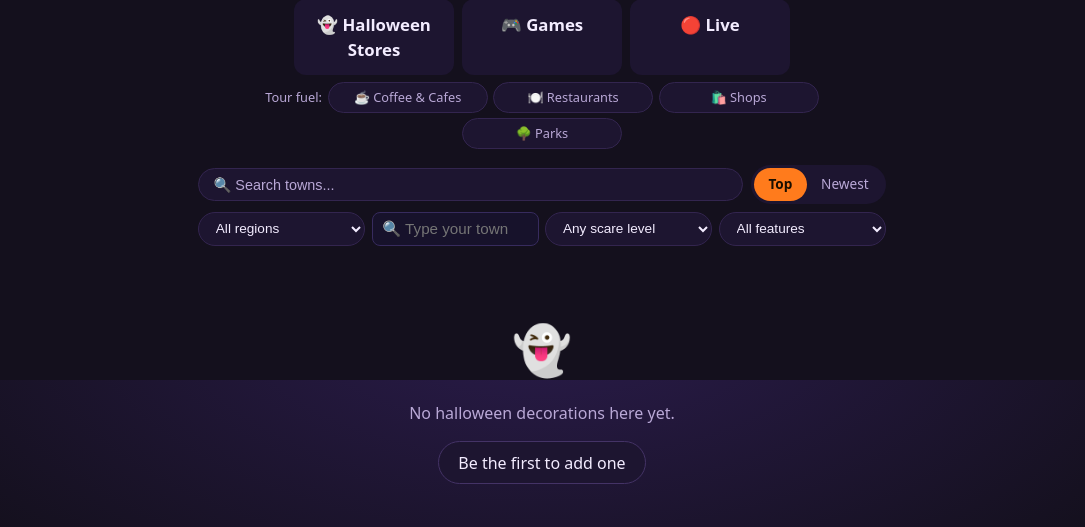
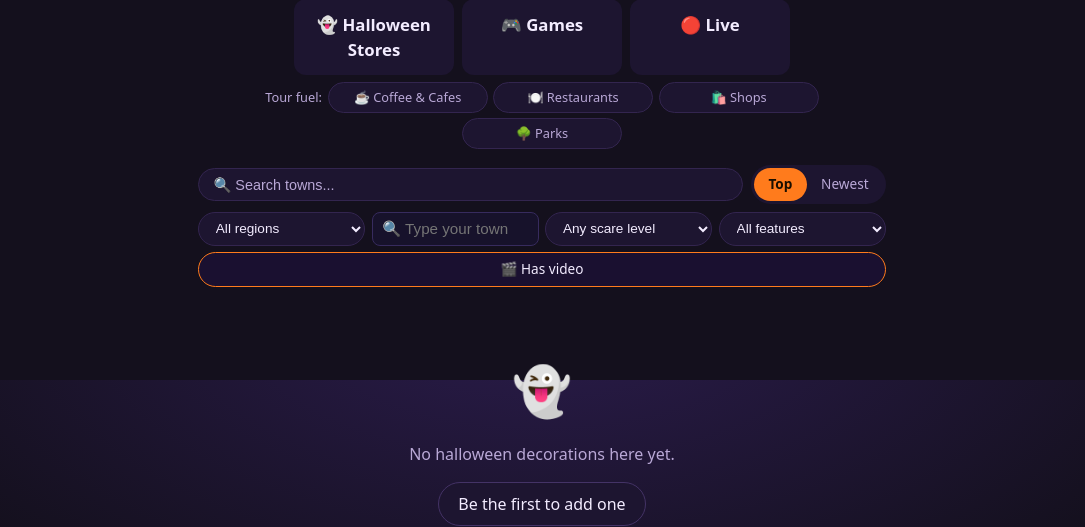
Before and after one commit to SpookyMap/hauntmap, a FastAPI app: page /?cat=halloween&video=1 in a window 1280 px wide. Shown: the part 1220-1747 px from the top of the page, without its empty margins (98-1183 px from the left). Run offline with FastAPI, Linux system fonts and the light colour scheme; data that the repository does not hold is empty; some libraries are stand-ins or nearby versions.

Commit message:
Add 'Has video' feed filter (?video=1): TikTok or video-file pins only
Server-side AND condition in home() composing with cat/state/region/scare/tag/
search; toggle chip in the filter row following the pill pattern; param
preserved across category tabs, sort toggle, state buttons and both GET forms.

```diff
--- a/app/main.py
+++ b/app/main.py
@@ -432,7 +432,8 @@ def make_video_poster(src: Path, dest_name: str) -> str | None:
 
 @app.get("/", response_class=HTMLResponse)
 def home(request: Request, sort: str = "top", town: str = "", town_search: str = "",
-         state: str = "", region: str = "", cat: str = "halloween", scare: str = "", tag: str = ""):
+         state: str = "", region: str = "", cat: str = "halloween", scare: str = "", tag: str = "",
+         video: str = ""):
     cat = cat if cat in CATEGORIES else "halloween"
     sort = sort if sort in ("top", "new") else "top"
     # text search takes priority over dropdown
@@ -523,6 +524,13 @@ def home(request: Request, sort: str = "top", town: str = "", town_search: str =
     if tag in ("animatronics", "inflatables", "handmade", "walkthrough", "projector", "lights", "music", "street-wide", "multi-house", "ticketed", "2025"):
         query += " AND (',' || COALESCE(tags,'') || ',') LIKE ?"
         params.append(f"%,{tag},%")
+    if video.strip() == "1":
+        # "Has video": actual footage only — a TikTok embed/link or an
+        # uploaded video file; photo-only pins drop out.
+        query += (" AND ((tiktok_url IS NOT NULL AND TRIM(tiktok_url) != '')"
+                  " OR LOWER(media_path) LIKE '%.mp4'"
+                  " OR LOWER(media_path) LIKE '%.webm'"
+                  " OR LOWER(media_path) LIKE '%.mov')")
     query += f" ORDER BY {order} LIMIT 100"
     with get_conn(DB_PATH) as conn:
         entries = [row_to_dict(r) for r in conn.execute(query, params).fetchall()]
@@ -535,7 +543,8 @@ def home(request: Request, sort: str = "top", town: str = "", town_search: str =
          "town": town, "towns": towns(cat, state), "states": states(cat),
          "state": state, "region": region, "voted": voted,
          "cat": cat, "cat_labels": CAT_LABELS, "cat_emoji": CAT_EMOJI,
-         "scare": scare, "tag": tag, "sponsors": sponsors,
+         "scare": scare, "tag": tag, "video": "1" if video.strip() == "1" else "",
+         "sponsors": sponsors,
          "tier_labels": {"featured": "Featured Sponsor", "premium": "Premium Sponsor", "title": "Title Sponsor"}},
     )
 
--- a/static/css/style.css
+++ b/static/css/style.css
@@ -120,6 +120,12 @@ a { color: var(--accent); }
   border-radius: 999px; padding: 0.4rem 0.8rem; font-size: 0.85rem; flex: 1 1 160px; min-width: 0;
 }
 .filter-row .town-search { flex: 1 1 160px; min-width: 0; width: auto; }
+.filter-chip {
+  background: var(--bg2); color: var(--muted); border: 1px solid #33254f;
+  border-radius: 999px; padding: 0.4rem 0.8rem; font-size: 0.85rem;
+  text-decoration: none; text-align: center; flex: 1 1 160px; min-width: 0;
+}
+.filter-chip.active { color: var(--ink); border-color: var(--accent); background: #1a1030; }
 .book-banner {
   margin-top: 1rem; display: flex; justify-content: center;
 }
@@ -279,7 +285,7 @@ a { color: var(--accent); }
   .state-btn, .cat-btn-main, .cat-tabs a { flex-basis: calc(20% - 0.5rem); }
   .cat-btn-sub { flex-basis: calc(20% - 0.35rem); }
   .cat-sub-label { flex-basis: 100%; text-align: center; }
-  .filter-row select, .filter-row .town-search { flex-basis: calc(20% - 0.4rem); }
+  .filter-row select, .filter-row .town-search, .filter-row .filter-chip { flex-basis: calc(20% - 0.4rem); }
 }
 .card {
   background: var(--card); border-radius: var(--radius); overflow: hidden;
--- a/templates/base.html
+++ b/templates/base.html
@@ -7,7 +7,7 @@
 <link rel="preconnect" href="https://fonts.googleapis.com">
 <link rel="preconnect" href="https://fonts.gstatic.com" crossorigin>
 <link href="https://fonts.googleapis.com/css2?family=Creepster&display=swap" rel="stylesheet">
-<link rel="stylesheet" href="/static/css/style.css?v=20261020x">
+<link rel="stylesheet" href="/static/css/style.css?v=20261021a">
 {% block head %}{% endblock %}
 </head>
 <body>
--- a/templates/index.html
+++ b/templates/index.html
@@ -61,18 +61,18 @@
 {% endif %}
 
 <div class="cat-tabs-main">
-  <a href="/?cat=halloween{% if sort != 'top' %}&sort={{ sort }}{% endif %}{% if town %}&town={{ town }}{% endif %}" class="cat-btn-main {% if cat == 'halloween' %}active{% endif %}">&#x1F383; Haunt Map</a>
-  <a href="/?cat=christmas{% if sort != 'top' %}&sort={{ sort }}{% endif %}{% if town %}&town={{ town }}{% endif %}" class="cat-btn-main {% if cat == 'christmas' %}active{% endif %}">&#x1F384; Jolly Map</a>
-  <a href="/?cat=haunted_houses{% if sort != 'top' %}&sort={{ sort }}{% endif %}{% if town %}&town={{ town }}{% endif %}" class="cat-btn-main {% if cat == 'haunted_houses' %}active{% endif %}">&#x1F3DA;&#xFE0F; Haunted Houses</a>
-  <a href="/?cat=events{% if sort != 'top' %}&sort={{ sort }}{% endif %}{% if town %}&town={{ town }}{% endif %}" class="cat-btn-main {% if cat == 'events' %}active{% endif %}">&#x1F3AA; Events</a>
-  <a href="/?cat=halloween_stores{% if sort != 'top' %}&sort={{ sort }}{% endif %}{% if town %}&town={{ town }}{% endif %}" class="cat-btn-main {% if cat == 'halloween_stores' %}active{% endif %}">&#x1F47B; Halloween Stores</a>
+  <a href="/?cat=halloween{% if sort != 'top' %}&sort={{ sort }}{% endif %}{% if town %}&town={{ town }}{% endif %}{% if video %}&video=1{% endif %}" class="cat-btn-main {% if cat == 'halloween' %}active{% endif %}">&#x1F383; Haunt Map</a>
+  <a href="/?cat=christmas{% if sort != 'top' %}&sort={{ sort }}{% endif %}{% if town %}&town={{ town }}{% endif %}{% if video %}&video=1{% endif %}" class="cat-btn-main {% if cat == 'christmas' %}active{% endif %}">&#x1F384; Jolly Map</a>
+  <a href="/?cat=haunted_houses{% if sort != 'top' %}&sort={{ sort }}{% endif %}{% if town %}&town={{ town }}{% endif %}{% if video %}&video=1{% endif %}" class="cat-btn-main {% if cat == 'haunted_houses' %}active{% endif %}">&#x1F3DA;&#xFE0F; Haunted Houses</a>
+  <a href="/?cat=events{% if sort != 'top' %}&sort={{ sort }}{% endif %}{% if town %}&town={{ town }}{% endif %}{% if video %}&video=1{% endif %}" class="cat-btn-main {% if cat == 'events' %}active{% endif %}">&#x1F3AA; Events</a>
+  <a href="/?cat=halloween_stores{% if sort != 'top' %}&sort={{ sort }}{% endif %}{% if town %}&town={{ town }}{% endif %}{% if video %}&video=1{% endif %}" class="cat-btn-main {% if cat == 'halloween_stores' %}active{% endif %}">&#x1F47B; Halloween Stores</a>
   <a href="/games" class="cat-btn-main">&#x1F3AE; Games</a>
-  <a href="/?cat=live{% if sort != 'top' %}&sort={{ sort }}{% endif %}{% if town %}&town={{ town }}{% endif %}" class="cat-btn-main {% if cat == 'live' %}active{% endif %}">&#x1F534; Live</a>
+  <a href="/?cat=live{% if sort != 'top' %}&sort={{ sort }}{% endif %}{% if town %}&town={{ town }}{% endif %}{% if video %}&video=1{% endif %}" class="cat-btn-main {% if cat == 'live' %}active{% endif %}">&#x1F534; Live</a>
 </div>
 <div class="cat-tabs-sub">
   <span class="cat-sub-label">Tour fuel:</span>
   {% for c in ['coffee', 'restaurants', 'shops', 'parks'] %}
-  <a href="/?cat={{ c }}{% if sort != 'top' %}&sort={{ sort }}{% endif %}{% if town %}&town={{ town }}{% endif %}" class="cat-btn-sub {% if cat == c %}active{% endif %}">{{ cat_emoji[c] }} {{ cat_labels[c] }}</a>
+  <a href="/?cat={{ c }}{% if sort != 'top' %}&sort={{ sort }}{% endif %}{% if town %}&town={{ town }}{% endif %}{% if video %}&video=1{% endif %}" class="cat-btn-sub {% if cat == c %}active{% endif %}">{{ cat_emoji[c] }} {{ cat_labels[c] }}</a>
   {% endfor %}
 </div>
 <div class="feed-controls">
@@ -82,18 +82,20 @@
       <input type="hidden" name="cat" value="{{ cat }}">
       {% if scare %}<input type="hidden" name="scare" value="{{ scare }}">{% endif %}
       {% if tag %}<input type="hidden" name="tag" value="{{ tag }}">{% endif %}
+      {% if video %}<input type="hidden" name="video" value="1">{% endif %}
       {% if town %}<input type="hidden" name="town" value="{{ town }}">{% endif %}
       {% if state %}<input type="hidden" name="state" value="{{ state }}">{% endif %}
       <input type="text" name="town_search" value="" placeholder="&#x1F50D; Search towns..." class="town-search-inline">
     </form>
     <div class="sort-toggle">
-      <a href="/?cat={{ cat }}&sort=top{% if town %}&town={{ town }}{% endif %}" class="{% if sort == 'top' %}active{% endif %}">Top</a>
-      <a href="/?cat={{ cat }}&sort=new{% if town %}&town={{ town }}{% endif %}" class="{% if sort == 'new' %}active{% endif %}">Newest</a>
+      <a href="/?cat={{ cat }}&sort=top{% if town %}&town={{ town }}{% endif %}{% if video %}&video=1{% endif %}" class="{% if sort == 'top' %}active{% endif %}">Top</a>
+      <a href="/?cat={{ cat }}&sort=new{% if town %}&town={{ town }}{% endif %}{% if video %}&video=1{% endif %}" class="{% if sort == 'new' %}active{% endif %}">Newest</a>
     </div>
   </div>
   <form method="get" action="/" class="town-filter">
     <input type="hidden" name="sort" value="{{ sort }}">
     <input type="hidden" name="cat" value="{{ cat }}">
+    {% if video %}<input type="hidden" name="video" value="1">{% endif %}
     <div class="filter-row">
     {% if states|length > 1 %}
     <select name="state" onchange="this.form.submit()">
@@ -141,6 +143,7 @@
       <option value="multi-house" {% if tag == 'multi-house' %}selected{% endif %}>Multi-house</option>
       <option value="ticketed" {% if tag == 'ticketed' %}selected{% endif %}>Ticketed admission</option>
     </select>
+    <a href="/?cat={{ cat }}{% if sort != 'top' %}&sort={{ sort }}{% endif %}{% if town %}&town={{ town }}{% endif %}{% if state %}&state={{ state }}{% endif %}{% if region %}&region={{ region }}{% endif %}{% if scare %}&scare={{ scare }}{% endif %}{% if tag %}&tag={{ tag }}{% endif %}{% if not video %}&video=1{% endif %}" class="filter-chip {% if video %}active{% endif %}">&#x1F3AC; Has video</a>
     </div>
   </form>
 </div>
@@ -185,20 +188,20 @@
 {% endif %}
 
 <div class="state-tabs-bottom">
-  <a href="/?cat={{ cat }}{% if sort != 'top' %}&sort={{ sort }}{% endif %}{% if scare %}&scare={{ scare }}{% endif %}{% if tag %}&tag={{ tag }}{% endif %}" class="state-btn {% if not state and not region %}active{% endif %}">All</a>
-  <a href="/?cat={{ cat }}&state=NJ{% if sort != 'top' %}&sort={{ sort }}{% endif %}{% if scare %}&scare={{ scare }}{% endif %}{% if tag %}&tag={{ tag }}{% endif %}" class="state-btn {% if state == 'NJ' %}active{% endif %}">New Jersey</a>
-  <a href="/?cat={{ cat }}&state=NY{% if sort != 'top' %}&sort={{ sort }}{% endif %}{% if scare %}&scare={{ scare }}{% endif %}{% if tag %}&tag={{ tag }}{% endif %}" class="state-btn {% if state == 'NY' and not region %}active{% endif %}">New York</a>
-  <a href="/?cat={{ cat }}&state=PA{% if sort != 'top' %}&sort={{ sort }}{% endif %}{% if scare %}&scare={{ scare }}{% endif %}{% if tag %}&tag={{ tag }}{% endif %}" class="state-btn {% if state == 'PA' %}active{% endif %}">Philadelphia</a>
-  <a href="/?cat={{ cat }}&region=long-island{% if sort != 'top' %}&sort={{ sort }}{% endif %}{% if scare %}&scare={{ scare }}{% endif %}{% if tag %}&tag={{ tag }}{% endif %}" class="state-btn {% if region == 'long-island' %}active{% endif %}">Long Island</a>
-  <a href="/?cat={{ cat }}&region=manhattan{% if sort != 'top' %}&sort={{ sort }}{% endif %}{% if scare %}&scare={{ scare }}{% endif %}{% if tag %}&tag={{ tag }}{% endif %}" class="state-btn {% if region == 'manhattan' %}active{% endif %}">Manhattan</a>
-  <a href="/?cat={{ cat }}&region=brooklyn{% if sort != 'top' %}&sort={{ sort }}{% endif %}{% if scare %}&scare={{ scare }}{% endif %}{% if tag %}&tag={{ tag }}{% endif %}" class="state-btn {% if region == 'brooklyn' %}active{% endif %}">Brooklyn</a>
-  <a href="/?cat={{ cat }}&region=queens{% if sort != 'top' %}&sort={{ sort }}{% endif %}{% if scare %}&scare={{ scare }}{% endif %}{% if tag %}&tag={{ tag }}{% endif %}" class="state-btn {% if region == 'queens' %}active{% endif %}">Queens</a>
-  <a href="/?cat={{ cat }}&region=bronx{% if sort != 'top' %}&sort={{ sort }}{% endif %}{% if scare %}&scare={{ scare }}{% endif %}{% if tag %}&tag={{ tag }}{% endif %}" class="state-btn {% if region == 'bronx' %}active{% endif %}">Bronx</a>
-  <a href="/?cat={{ cat }}&region=staten-island{% if sort != 'top' %}&sort={{ sort }}{% endif %}{% if scare %}&scare={{ scare }}{% endif %}{% if tag %}&tag={{ tag }}{% endif %}" class="state-btn {% if region == 'staten-island' %}active{% endif %}">Staten Island</a>
-  <a href="/?cat={{ cat }}&region=boston{% if sort != 'top' %}&sort={{ sort }}{% endif %}{% if scare %}&scare={{ scare }}{% endif %}{% if tag %}&tag={{ tag }}{% endif %}" class="state-btn {% if region == 'boston' %}active{% endif %}">Boston</a>
-  <a href="/?cat={{ cat }}&state=MD{% if sort != 'top' %}&sort={{ sort }}{% endif %}{% if scare %}&scare={{ scare }}{% endif %}{% if tag %}&tag={{ tag }}{% endif %}" class="state-btn {% if state == 'MD' %}active{% endif %}">Maryland</a>
-  <a href="/?cat={{ cat }}&state=VA{% if sort != 'top' %}&sort={{ sort }}{% endif %}{% if scare %}&scare={{ scare }}{% endif %}{% if tag %}&tag={{ tag }}{% endif %}" class="state-btn {% if state == 'VA' %}active{% endif %}">Virginia</a>
-  <a href="/?cat={{ cat }}&region=dc-area{% if sort != 'top' %}&sort={{ sort }}{% endif %}{% if scare %}&scare={{ scare }}{% endif %}{% if tag %}&tag={{ tag }}{% endif %}" class="state-btn {% if region == 'dc-area' %}active{% endif %}">DC Area</a>
+  <a href="/?cat={{ cat }}{% if sort != 'top' %}&sort={{ sort }}{% endif %}{% if scare %}&scare={{ scare }}{% endif %}{% if tag %}&tag={{ tag }}{% endif %}{% if video %}&video=1{% endif %}" class="state-btn {% if not state and not region %}active{% endif %}">All</a>
+  <a href="/?cat={{ cat }}&state=NJ{% if sort != 'top' %}&sort={{ sort }}{% endif %}{% if scare %}&scare={{ scare }}{% endif %}{% if tag %}&tag={{ tag }}{% endif %}{% if video %}&video=1{% endif %}" class="state-btn {% if state == 'NJ' %}active{% endif %}">New Jersey</a>
+  <a href="/?cat={{ cat }}&state=NY{% if sort != 'top' %}&sort={{ sort }}{% endif %}{% if scare %}&scare={{ scare }}{% endif %}{% if tag %}&tag={{ tag }}{% endif %}{% if video %}&video=1{% endif %}" class="state-btn {% if state == 'NY' and not region %}active{% endif %}">New York</a>
+  <a href="/?cat={{ cat }}&state=PA{% if sort != 'top' %}&sort={{ sort }}{% endif %}{% if scare %}&scare={{ scare }}{% endif %}{% if tag %}&tag={{ tag }}{% endif %}{% if video %}&video=1{% endif %}" class="state-btn {% if state == 'PA' %}active{% endif %}">Philadelphia</a>
+  <a href="/?cat={{ cat }}&region=long-island{% if sort != 'top' %}&sort={{ sort }}{% endif %}{% if scare %}&scare={{ scare }}{% endif %}{% if tag %}&tag={{ tag }}{% endif %}{% if video %}&video=1{% endif %}" class="state-btn {% if region == 'long-island' %}active{% endif %}">Long Island</a>
+  <a href="/?cat={{ cat }}&region=manhattan{% if sort != 'top' %}&sort={{ sort }}{% endif %}{% if scare %}&scare={{ scare }}{% endif %}{% if tag %}&tag={{ tag }}{% endif %}{% if video %}&video=1{% endif %}" class="state-btn {% if region == 'manhattan' %}active{% endif %}">Manhattan</a>
+  <a href="/?cat={{ cat }}&region=brooklyn{% if sort != 'top' %}&sort={{ sort }}{% endif %}{% if scare %}&scare={{ scare }}{% endif %}{% if tag %}&tag={{ tag }}{% endif %}{% if video %}&video=1{% endif %}" class="state-btn {% if region == 'brooklyn' %}active{% endif %}">Brooklyn</a>
+  <a href="/?cat={{ cat }}&region=queens{% if sort != 'top' %}&sort={{ sort }}{% endif %}{% if scare %}&scare={{ scare }}{% endif %}{% if tag %}&tag={{ tag }}{% endif %}{% if video %}&video=1{% endif %}" class="state-btn {% if region == 'queens' %}active{% endif %}">Queens</a>
+  <a href="/?cat={{ cat }}&region=bronx{% if sort != 'top' %}&sort={{ sort }}{% endif %}{% if scare %}&scare={{ scare }}{% endif %}{% if tag %}&tag={{ tag }}{% endif %}{% if video %}&video=1{% endif %}" class="state-btn {% if region == 'bronx' %}active{% endif %}">Bronx</a>
+  <a href="/?cat={{ cat }}&region=staten-island{% if sort != 'top' %}&sort={{ sort }}{% endif %}{% if scare %}&scare={{ scare }}{% endif %}{% if tag %}&tag={{ tag }}{% endif %}{% if video %}&video=1{% endif %}" class="state-btn {% if region == 'staten-island' %}active{% endif %}">Staten Island</a>
+  <a href="/?cat={{ cat }}&region=boston{% if sort != 'top' %}&sort={{ sort }}{% endif %}{% if scare %}&scare={{ scare }}{% endif %}{% if tag %}&tag={{ tag }}{% endif %}{% if video %}&video=1{% endif %}" class="state-btn {% if region == 'boston' %}active{% endif %}">Boston</a>
+  <a href="/?cat={{ cat }}&state=MD{% if sort != 'top' %}&sort={{ sort }}{% endif %}{% if scare %}&scare={{ scare }}{% endif %}{% if tag %}&tag={{ tag }}{% endif %}{% if video %}&video=1{% endif %}" class="state-btn {% if state == 'MD' %}active{% endif %}">Maryland</a>
+  <a href="/?cat={{ cat }}&state=VA{% if sort != 'top' %}&sort={{ sort }}{% endif %}{% if scare %}&scare={{ scare }}{% endif %}{% if tag %}&tag={{ tag }}{% endif %}{% if video %}&video=1{% endif %}" class="state-btn {% if state == 'VA' %}active{% endif %}">Virginia</a>
+  <a href="/?cat={{ cat }}&region=dc-area{% if sort != 'top' %}&sort={{ sort }}{% endif %}{% if scare %}&scare={{ scare }}{% endif %}{% if tag %}&tag={{ tag }}{% endif %}{% if video %}&video=1{% endif %}" class="state-btn {% if region == 'dc-area' %}active{% endif %}">DC Area</a>
 </div>
 
 {% endblock %}
```
